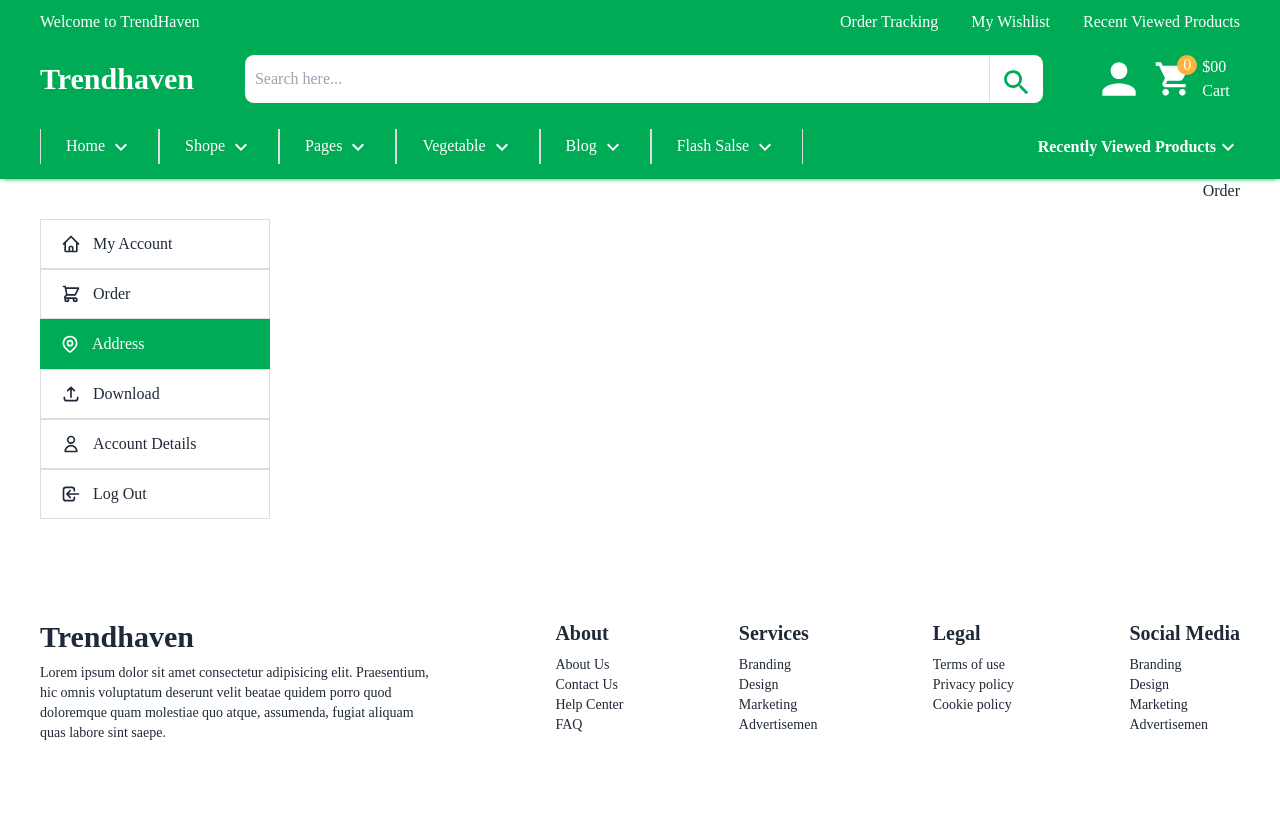
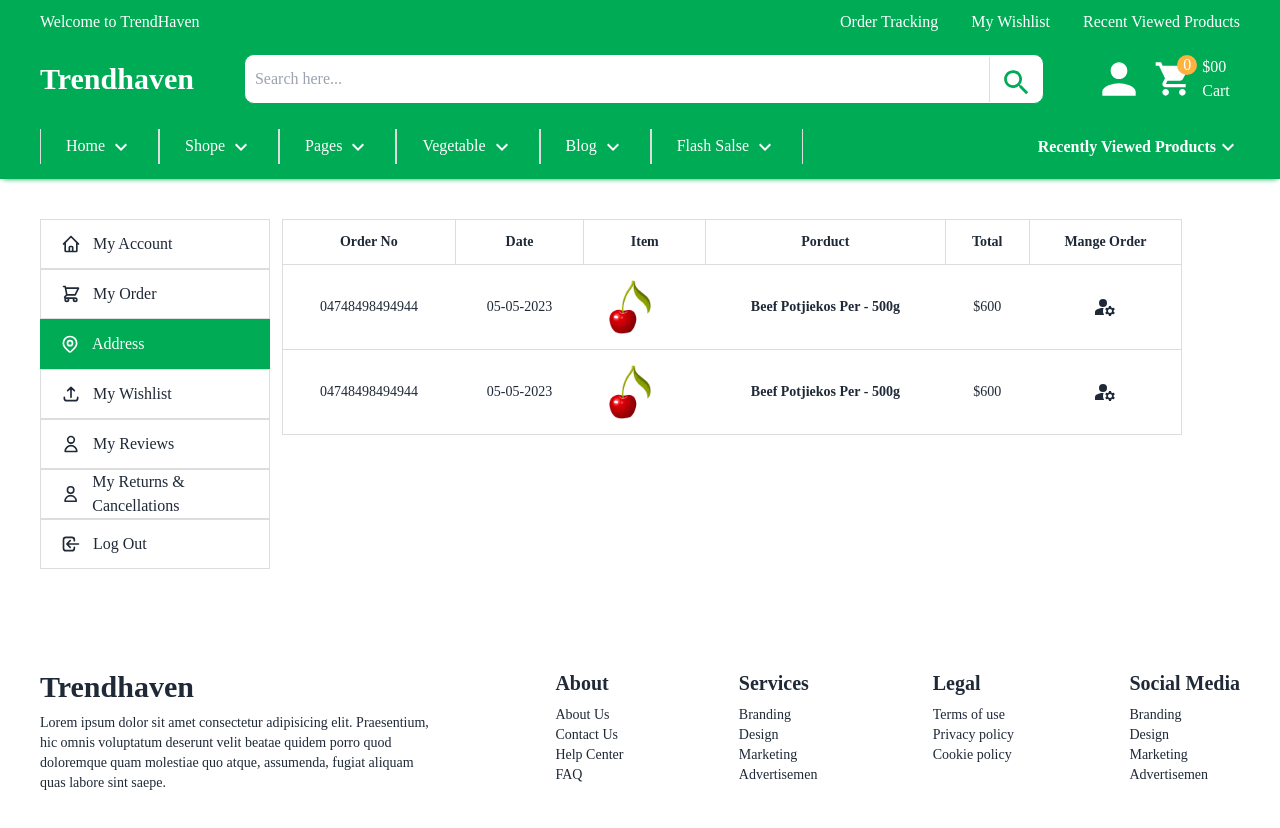
Before and after one commit to Ibrahim-Sikder/trandhaven, a React (Vite) app: page /my-account/order in a window 1280 px wide. Shown: the top 828 px of the page. Before the commit the page ends 800 px from the top, so only its background shows below. Built offline with nearby package versions, Linux system fonts and the light colour scheme.

Commit message:
cancel-page-completed

```diff
--- a/src/Layout/Profile.jsx
+++ b/src/Layout/Profile.jsx
@@ -7,7 +7,7 @@ const Profile = () => {
     return (
         <div>
              <Header/>
-           <div className="flex justify-between wrapContainer">
+           <div className="flex  wrapContainer">
             <aside>
                <div className="mt-10">
              <div className="orderItems">
@@ -16,7 +16,7 @@ const Profile = () => {
              </div>
              <div className="orderItems">
                 <HiOutlineShoppingCart  size={20}/>
-                <span className="ml-3">Order</span>
+                <span className="ml-3">My Order</span>
              </div>
              <div className="orderItems activeOrderItems">
                 <HiOutlineLocationMarker  size={20} />
@@ -24,11 +24,15 @@ const Profile = () => {
              </div>
              <div className="orderItems">
                 <HiOutlineUpload  size={20}/>
-                <span className="ml-3">Download</span>
+                <span className="ml-3">  My Wishlist</span>
              </div>
              <div className="orderItems">
                 <HiOutlineUser size={20}/>
-                <span className="ml-3">Account Details </span>
+                <span className="ml-3">My Reviews</span>
+             </div>
+             <div className="orderItems">
+                <HiOutlineUser size={20}/>
+                <span className="ml-3">My Returns & Cancellations</span>
              </div>
              <div className="orderItems">
                 <HiOutlineLogin size={20}/>
@@ -36,6 +40,11 @@ const Profile = () => {
              </div>
                </div>
             </aside>
+
+
+
+
+
             <Outlet/>
 
            </div>
--- /dev/null
+++ b/src/pages/Account/Cancel/Cancel.jsx
@@ -0,0 +1,34 @@
+import img from '../../../../public/assets/fruit14.png'
+import '../Order/Order.css'
+const Cancel = () => {
+
+
+    return (
+        <div className="mt-10 ml-3">
+          <table className="table orderTable ">
+					<tr>
+						<th> Item </th>
+						<th> Porduct</th>
+						<th> Quantity </th>
+						<th> Order </th>
+					</tr>
+					<tbody>
+						<tr>
+							<td>
+								<img className="w-[60px]" src={img} alt="fruit" />
+							</td>
+							<td>
+								<b>Beef Potjiekos Per - 500g</b>
+							</td>
+							<td> 03 </td>
+							<td>
+                            <button className="btn btn-active btn-ghost">Cancel</button>
+							</td>
+						</tr>
+					</tbody>
+				</table>
+        </div>
+    );
+};
+
+export default Cancel;
--- /dev/null
+++ b/src/pages/Account/Order/Order.css
@@ -0,0 +1,10 @@
+.orderTable {
+	width: 900px !important;
+	margin: 0 auto;
+}
+.orderTable :where(th, tr) {
+	border: 1px solid #ddd;
+}
+.orderTable :where(td, th, tr ) {
+	text-align: center;
+}
--- a/src/pages/Account/Order/Order.jsx
+++ b/src/pages/Account/Order/Order.jsx
@@ -1,8 +1,51 @@
+import img from '../../../../public/assets/fruit14.png'
+import './Order.css'
+import ManageAccountsIcon from '@mui/icons-material/ManageAccounts';
+const Order = () => {
 
-const Order = () => {
+
     return (
-        <div>
-            <h3>Order</h3>
+        <div className="mt-10 ml-3">
+          <table className="table orderTable ">
+					<tr>
+						<th> Order No </th>
+						<th> Date  </th>
+						<th> Item </th>
+						<th> Porduct</th>
+						<th> Total </th>
+						<th>Mange Order </th>
+					</tr>
+					<tbody>
+						<tr>
+                            <td>04748498494944</td>
+                            <td>05-05-2023 </td>
+							<td>
+								<img className="w-[60px]" src={img} alt="fruit" />
+							</td>
+							<td>
+								<b>Beef Potjiekos Per - 500g</b>
+							</td>
+							<td> $600 </td>
+							<td>
+                            <ManageAccountsIcon size={25} className='cursor-pointer' />
+							</td>
+						</tr>
+                        <tr>
+                            <td>04748498494944</td>
+                            <td>05-05-2023 </td>
+							<td>
+								<img className="w-[60px]" src={img} alt="fruit" />
+							</td>
+							<td>
+								<b>Beef Potjiekos Per - 500g</b>
+							</td>
+							<td> $600 </td>
+							<td>
+								<ManageAccountsIcon size={25} className='cursor-pointer' />
+							</td>
+						</tr>
+					</tbody>
+				</table>
         </div>
     );
 };
```
Also changed, not shown: src/Routes/Route.jsx (+6 -1 lines).
